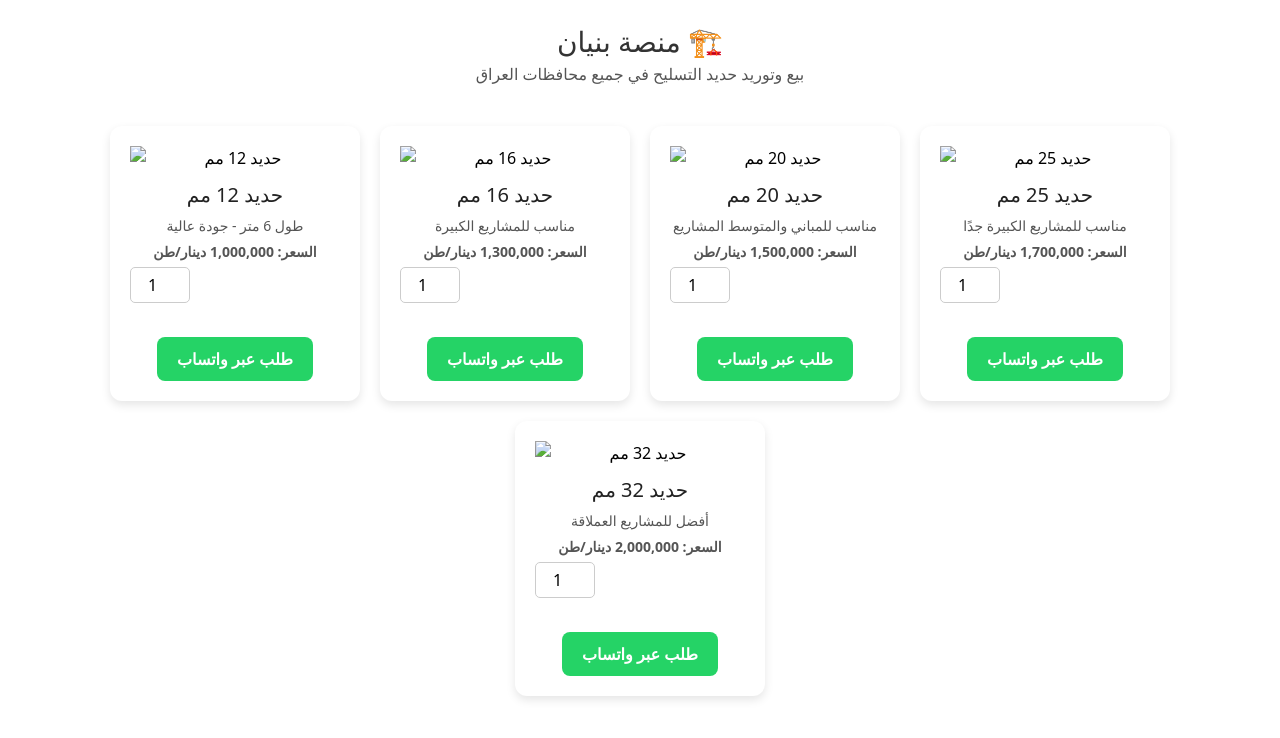
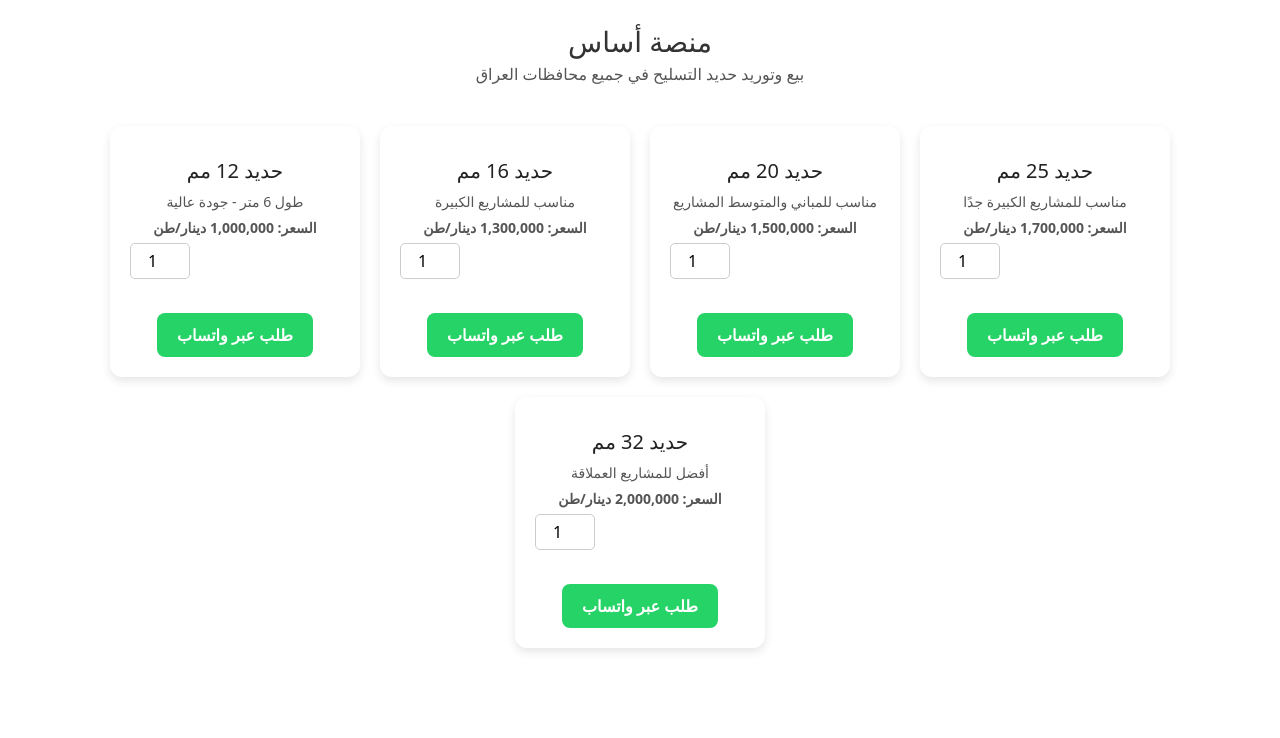
Before and after one commit to mnttrmhmd67-beep/asas-app7, a Vue app: page src/index.html in a window 1280 px wide. Built offline with nearby package versions, Linux system fonts and the light colour scheme; files whose address does not match are found by name.

Commit message:
Update index.html

```diff
--- a/src/index.html
+++ b/src/index.html
@@ -3,19 +3,18 @@
 <head>
   <meta charset="UTF-8">
   <meta name="viewport" content="width=device-width, initial-scale=1.0">
-  <title>منصة بنيان - الحديد</title>
+  <title>منصة أساس - الحديد</title>
   <link rel="stylesheet" href="style.css">
 </head>
 <body>
 
   <header>
-    <h1>منصة بنيان 🏗️</h1>
+    <h1>منصة أساس</h1>
     <p>بيع وتوريد حديد التسليح في جميع محافظات العراق</p>
   </header>
 
   <div class="products">
     <div class="product-card" data-name="حديد 12 مم" data-price="1000000">
-      <img src="" alt="حديد 12 مم">
       <h2>حديد 12 مم</h2>
       <p>طول 6 متر - جودة عالية</p>
       <p class="price">السعر: 1,000,000 دينار/طن</p>
@@ -25,7 +24,6 @@
     </div>
 
     <div class="product-card" data-name="حديد 16 مم" data-price="1300000">
-      <img src="" alt="حديد 16 مم">
       <h2>حديد 16 مم</h2>
       <p>مناسب للمشاريع الكبيرة</p>
       <p class="price">السعر: 1,300,000 دينار/طن</p>
@@ -35,7 +33,6 @@
     </div>
 
     <div class="product-card" data-name="حديد 20 مم" data-price="1500000">
-      <img src="" alt="حديد 20 مم">
       <h2>حديد 20 مم</h2>
       <p>مناسب للمباني والمتوسط المشاريع</p>
       <p class="price">السعر: 1,500,000 دينار/طن</p>
@@ -45,7 +42,6 @@
     </div>
 
     <div class="product-card" data-name="حديد 25 مم" data-price="1700000">
-      <img src="" alt="حديد 25 مم">
       <h2>حديد 25 مم</h2>
       <p>مناسب للمشاريع الكبيرة جدًا</p>
       <p class="price">السعر: 1,700,000 دينار/طن</p>
@@ -55,7 +51,6 @@
     </div>
 
     <div class="product-card" data-name="حديد 32 مم" data-price="2000000">
-      <img src="" alt="حديد 32 مم">
       <h2>حديد 32 مم</h2>
       <p>أفضل للمشاريع العملاقة</p>
       <p class="price">السعر: 2,000,000 دينار/طن</p>
@@ -65,6 +60,6 @@
     </div>
   </div>
 
-  <script src="script.js"></script>
+  <script src="js/script.js"></script>
 </body>
 </html>
```
